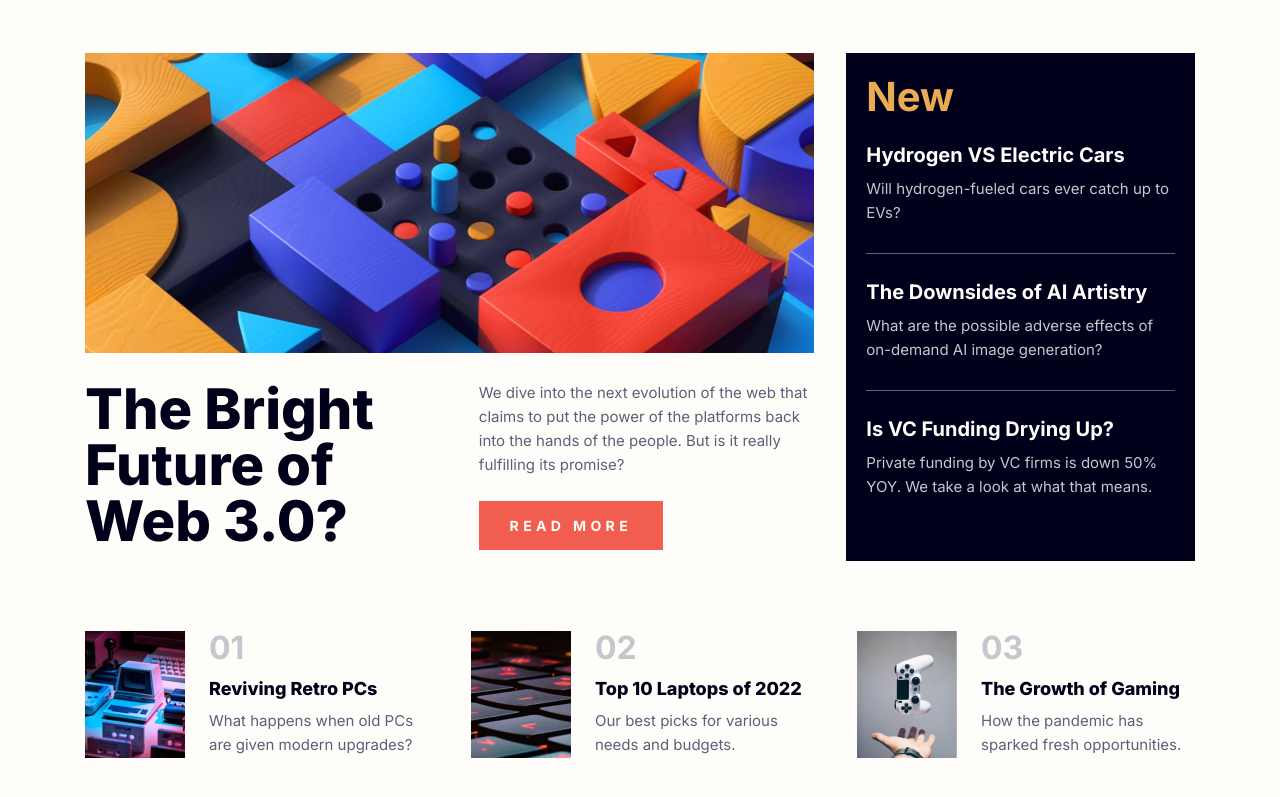
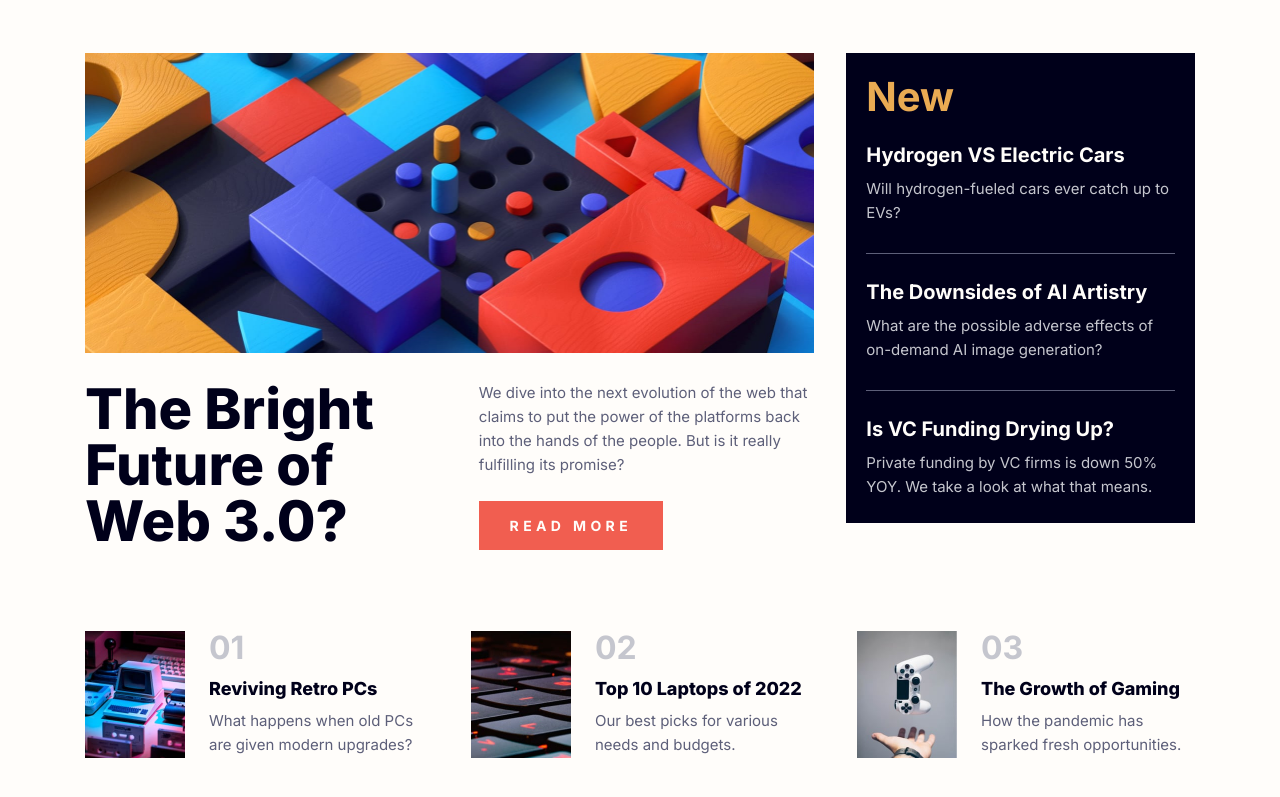
Before and after one commit to Ryan-Hemrick/news-homepage, a plain HTML site: page index.html in a window 1280 px wide. Shown: the part 115-912 px from the top of the page. Drawn offline with Linux system fonts and the light colour scheme.

Commit message:
Updated layout styles

```diff
--- a/css/styles.css
+++ b/css/styles.css
@@ -109,7 +109,7 @@ main .container {
 }
 
 main {
-  padding-bottom: 4.625rem;
+  padding-bottom: 4.5rem;
 }
 
 .container {
@@ -314,10 +314,17 @@ New Articles Section Styles
   margin-bottom: 0.625rem;
 }
 
+@media (min-width: 62em) {
+  #new-articles {
+    align-self: start;
+  }
+}
+
 
 /* =====================
 Trending Articles Section Styles
 ======================== */
+
 #trending-articles {
   display: grid;
   gap: 1.875rem 3rem;
@@ -328,6 +335,10 @@ Trending Articles Section Styles
   grid-template-columns: 100px auto;
   align-items: center;
   gap: 1.5rem;
+}
+
+.trending__article__img {
+  align-self: start;
 }
 
 .trending__article__info__num {
```
